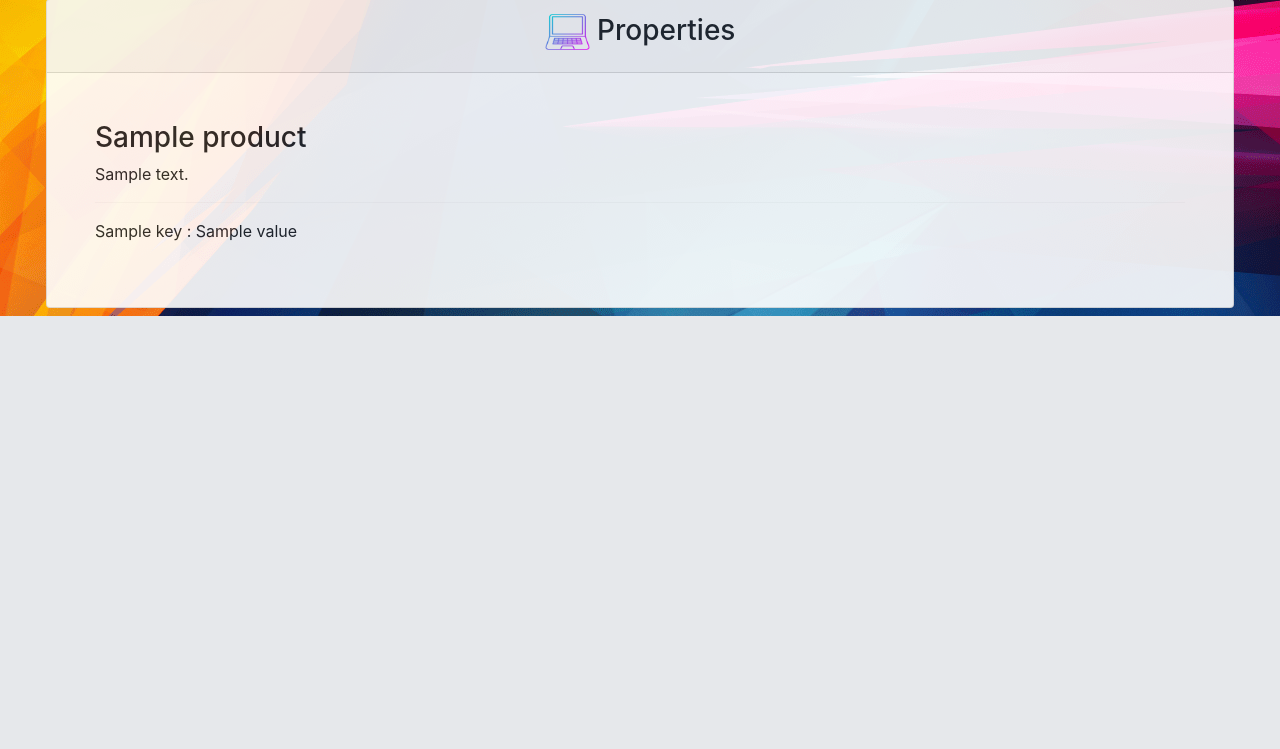
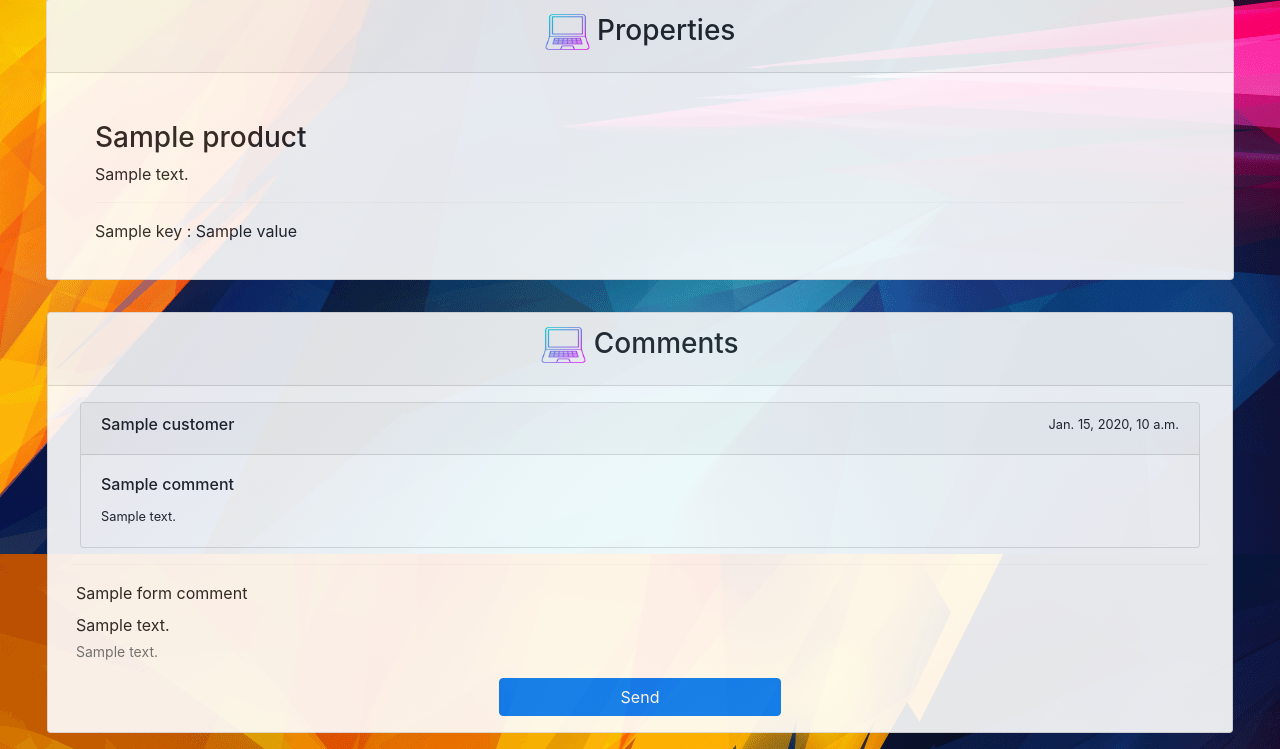
Before and after one commit to mehdi-mirzaie78/Django-Online-Shop, a Django app: template Shop/product/templates/product/details.html in a window 1280 px wide. Shown: the part 526-1275 px from the top of the page. Before the commit the page ends 842 px from the top, so only its background shows below. Run offline with Django 4.2, Linux system fonts and the light colour scheme; the template is opened without the code that fills it: most values are stand-ins (such as "Sample title", 1, 10 or a date in 2020); grey boxes marked "Sample" are stand-in pictures; some libraries are stand-ins or nearby versions.

Commit message:
Shop | product | views.py, details.html, forms.py | Created Comment section

```diff
--- a/Shop/product/templates/product/details.html
+++ b/Shop/product/templates/product/details.html
@@ -1,6 +1,8 @@
 {% extends 'base.html' %}
 
 {% load i18n %}
+
+{% load crispy_forms_filters %}
 
 {% load static %}
 
@@ -61,7 +63,7 @@
                                  alt="icon"> {% translate 'Properties' %}
                         </h3>
                     </div>
-                    <div class="card-body p-5">
+                    <div class="card-body px-5 pt-5">
                         <h3>{{ product }}</h3>
                         <p>{{ product.description }}</p>
                         {% for property in properties %}
@@ -71,8 +73,53 @@
                     </div>
                 </div>
             </div>
+        </div>
+        <div class="row mx-3">
+
+            <div class="p-2">
+                <br>
+                <div class="card">
+
+                    <div class="card-header text-center">
+                        <h3 class="text-center">
+                            <img src="/static/img/laptop.png" width="45px" height="40px"
+                                 alt="icon"> {% translate 'Comments' %}
+                        </h3>
+                    </div>
+                    <div class="card-body py-2 px-4">
+
+                        <div class="m-2">
+                            {% for comment in comments %}
+                                <div class="card">
+                                    <div class="card-header">
+                                        <div class="row">
+                                            <h6 class="col-6">{{ comment.customer }}</h6>
+                                            <small class="col-6 text-end">{{ comment.created }}</small>
+                                        </div>
+                                    </div>
+                                    <div class="card-body">
+                                        <h6 class="d-flex">{{ comment.title }}</h6>
+
+                                        <small>{{ comment.body }}</small>
+                                    </div>
+                                </div>
+                            {% endfor %}
+                        </div>
+
+                        <hr>
+                        <form action="" method="post" class="px-1 mb-2" novalidate>
+                            {% csrf_token %}
+                            {{ form_comment|crispy }}
+                            <div class="text-center">
+                                <button type="submit" class="btn btn-primary w-25">{% translate 'Send' %}</button>
+                            </div>
+                        </form>
+
+                    </div>
 
 
+                </div>
+            </div>
         </div>
     </div>
 
```
Also changed, not shown: Shop/product/forms.py (+9 -0 lines), Shop/product/views.py (+36 -6 lines).
